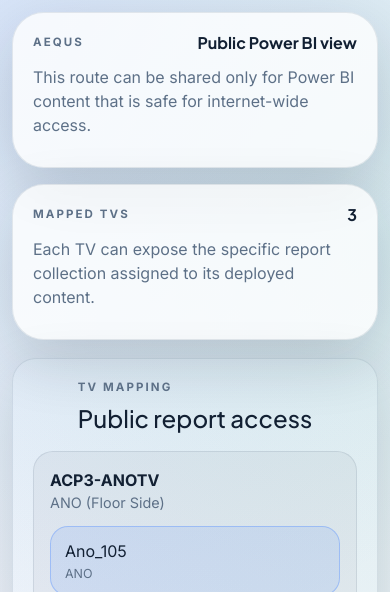
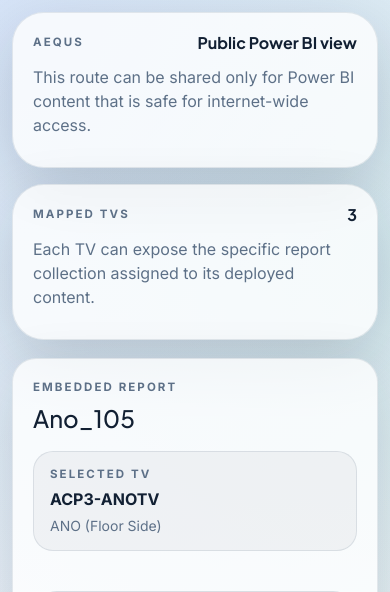
Before and after one commit to UJJWAL10R/AEQUS_flask-website, a Flask app: page /powerbi-public in a window 390 px wide. Shown: the top 592 px of the page. Run offline with Flask 3, Linux system fonts and the light colour scheme; data comes from the database, SQL or seed files in the repository; grey boxes are pictures that could not be loaded.

Commit message:
Initial commit

```diff
--- a/static/styles.css
+++ b/static/styles.css
@@ -1240,6 +1240,54 @@ html[data-theme="light"] .insight-pill span {
   display: block;
 }
 
+.powerbi-hero-layout {
+  display: grid;
+  gap: 22px;
+}
+
+.powerbi-frame-wrap-wide {
+  min-height: 82vh;
+}
+
+.powerbi-frame-wide {
+  height: 82vh;
+  min-height: 760px;
+  max-height: 1100px;
+}
+
+.powerbi-map-section {
+  margin-top: 22px;
+}
+
+.powerbi-tv-grid {
+  display: grid;
+  grid-template-columns: repeat(auto-fit, minmax(260px, 1fr));
+  gap: 16px;
+}
+
+.powerbi-tv-card {
+  min-height: 220px;
+  align-content: start;
+}
+
+.selected-tv-badge {
+  display: grid;
+  gap: 4px;
+  padding: 14px 16px;
+  border-radius: 20px;
+  background: var(--surface-muted);
+  border: 1px solid var(--line);
+  text-align: right;
+}
+
+.selected-tv-badge strong {
+  color: var(--text);
+}
+
+.selected-tv-badge small {
+  color: var(--muted);
+}
+
 .report-link-stack,
 .spotlight-report-list {
   display: grid;
@@ -1292,6 +1340,21 @@ html[data-theme="light"] .insight-pill span {
 
 .insight-pill-wide {
   grid-column: span 2;
+}
+
+@media (max-width: 900px) {
+  .powerbi-frame-wrap-wide {
+    min-height: 68vh;
+  }
+
+  .powerbi-frame-wide {
+    height: 68vh;
+    min-height: 560px;
+  }
+
+  .selected-tv-badge {
+    text-align: left;
+  }
 }
 
 .tv-screen[data-status="ONLINE"] {
--- a/templates/powerbi_public.html
+++ b/templates/powerbi_public.html
@@ -21,9 +21,54 @@
       </article>
     </section>
 
-    <section class="content-grid reveal reveal-delay-2">
-      <aside class="side-column">
-        <section class="panel-surface panel-block panel-nested">
+    <section class="reveal reveal-delay-2">
+      <section class="panel-surface panel-block powerbi-shell powerbi-hero-layout">
+        <div class="panel-header">
+          <div>
+            <p class="eyebrow">Embedded Report</p>
+            <h3>{{ selected_report_name or "Public Power BI content" }}</h3>
+          </div>
+          {% if selected_tv_id %}
+            {% for group in grouped_reports %}
+              {% if group.tv.id == selected_tv_id %}
+                <div class="selected-tv-badge">
+                  <span class="eyebrow">Selected TV</span>
+                  <strong>{{ group.tv.tv_id }}</strong>
+                  <small>{{ group.tv.location }}</small>
+                </div>
+              {% endif %}
+            {% endfor %}
+          {% endif %}
+        </div>
+
+        {% if selected_embed %}
+          <div class="powerbi-frame-wrap powerbi-frame-wrap-wide">
+            <iframe
+              src="{{ selected_embed }}"
+              title="{{ selected_report_name or 'AEQUS Power BI public report' }}"
+              class="powerbi-frame powerbi-frame-wide"
+              loading="lazy"
+              allowfullscreen
+            ></iframe>
+          </div>
+        {% elif powerbi_embed_url %}
+          <div class="powerbi-frame-wrap powerbi-frame-wrap-wide">
+            <iframe
+              src="{{ powerbi_embed_url }}"
+              title="AEQUS Power BI public fallback report"
+              class="powerbi-frame powerbi-frame-wide"
+              loading="lazy"
+              allowfullscreen
+            ></iframe>
+          </div>
+        {% else %}
+          <div class="empty-state">
+            No public Power BI report has been configured yet.
+          </div>
+        {% endif %}
+      </section>
+
+      <section class="panel-surface panel-block panel-nested powerbi-map-section">
         <div class="panel-header stacked">
           <div>
             <p class="eyebrow">TV Mapping</p>
```
Also changed, not shown: other parts of templates/powerbi_public.html (+2 -40 lines), templates/powerbi.html (+50 -43 lines). Lines whose indentation alone changed are shown as unchanged.
